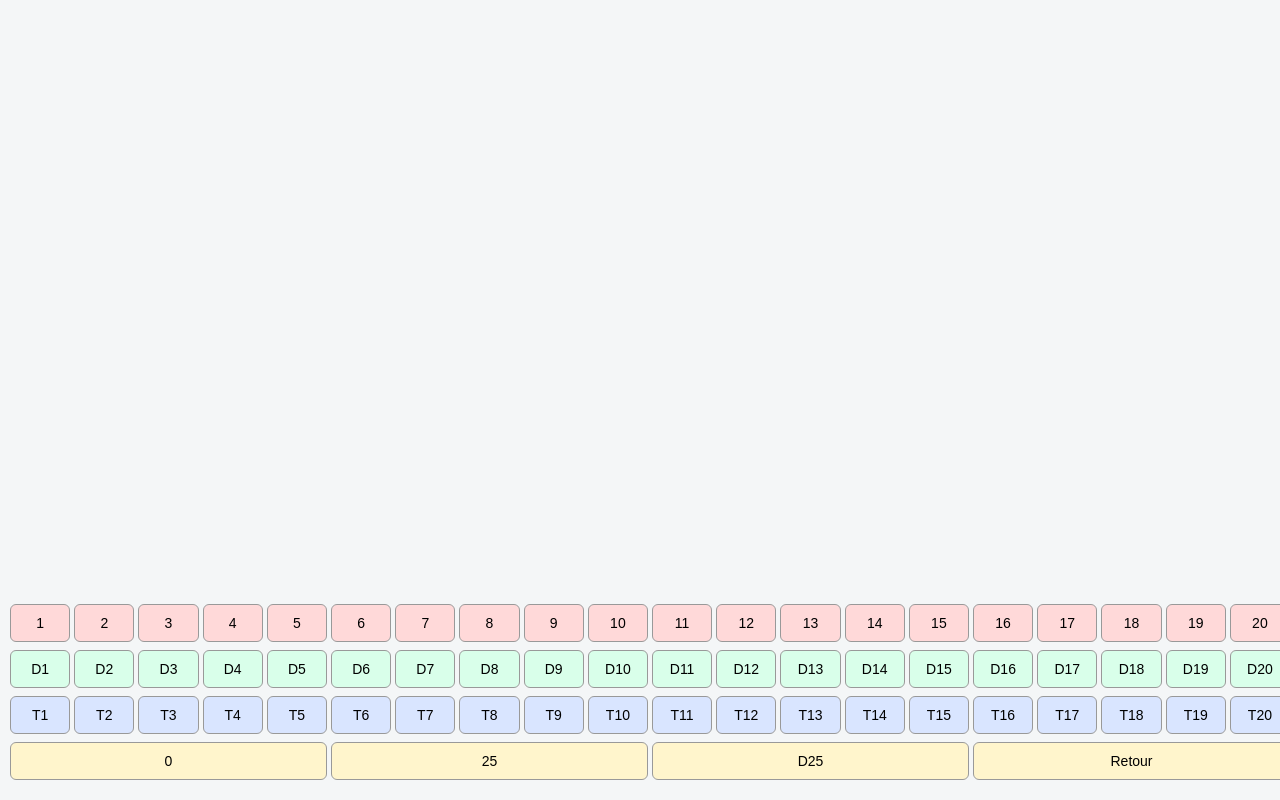
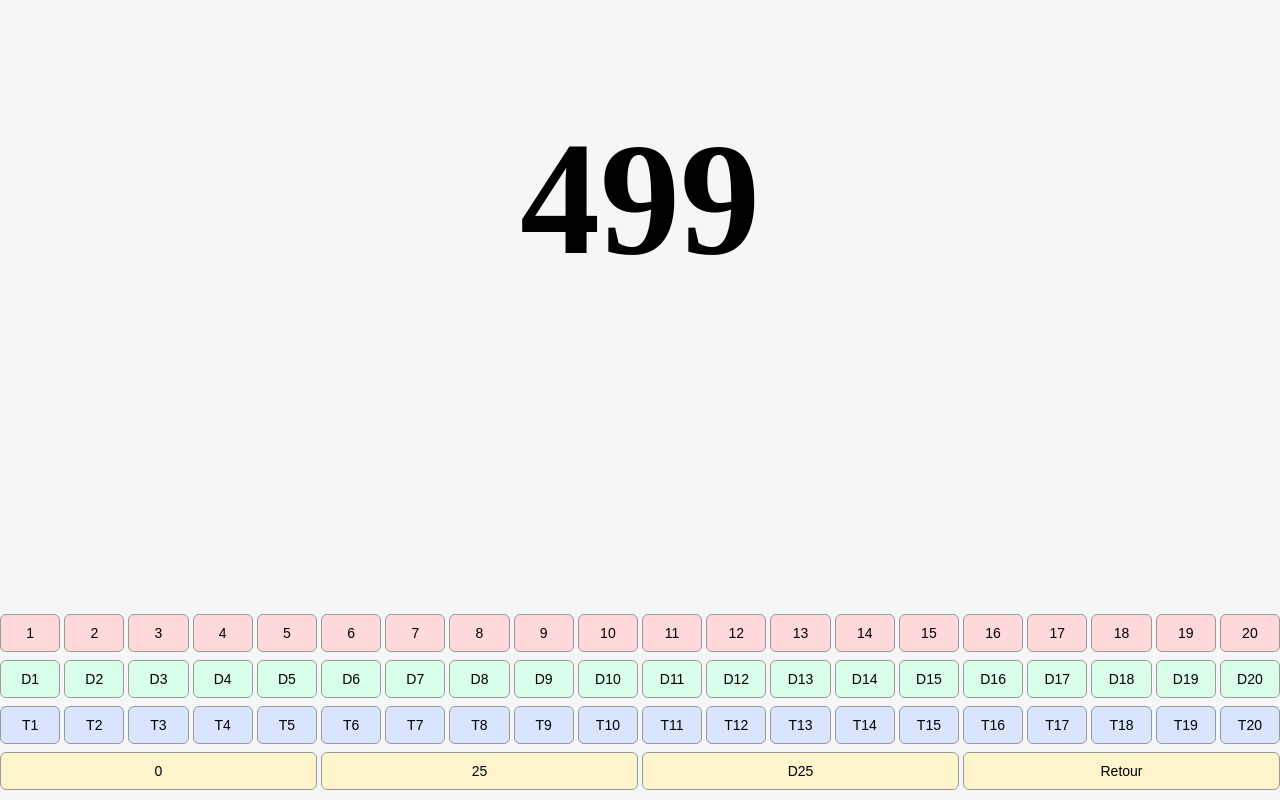
Before and after one commit to thomas-merlen/game-darts, a plain HTML site: page index.html in a window 1280 px wide. Both pictures are taken after a click on the button "D1". Drawn offline with Linux system fonts and the light colour scheme.

Commit message:
ajout gestion du score

```diff
--- a/index.html
+++ b/index.html
@@ -7,14 +7,56 @@
     <link rel="stylesheet" href="style.css">
 </head>
 <body>
-    <script src="script.js"></script>
+    <div class="joueurOn">
+        <h1 id="score">501</h1>
+    </div>
+
 
     <div class="grille">
-        <div class="ligne ligne4">
-            <button>0</button>
-            <button>25</button>
-            <button>D25</button>
-            <button>Retour</button>
+        <div class="ligne ligne1">
+            <button>1</button>
+            <button>2</button>
+            <button>3</button>
+            <button>4</button>
+            <button>5</button>
+            <button>6</button>
+            <button>7</button>
+            <button>8</button>
+            <button>9</button>
+            <button>10</button>
+            <button>11</button>
+            <button>12</button>
+            <button>13</button>
+            <button>14</button>
+            <button>15</button>
+            <button>16</button>
+            <button>17</button>
+            <button>18</button>
+            <button>19</button>
+            <button>20</button>
+        </div>
+
+        <div class="ligne ligne2">
+            <button>D1</button>
+            <button>D2</button>
+            <button>D3</button>
+            <button>D4</button>
+            <button>D5</button>
+            <button>D6</button>
+            <button>D7</button>
+            <button>D8</button>
+            <button>D9</button>
+            <button>D10</button>
+            <button>D11</button>
+            <button>D12</button>
+            <button>D13</button>
+            <button>D14</button>
+            <button>D15</button>
+            <button>D16</button>
+            <button>D17</button>
+            <button>D18</button>
+            <button>D19</button>
+            <button>D20</button>
         </div>
 
         <div class="ligne ligne3">
@@ -40,53 +82,15 @@
             <button>T20</button>
         </div>
 
-        <div class="ligne ligne2">
-            <button>D1</button>
-            <button>D2</button>
-            <button>D3</button>
-            <button>D4</button>
-            <button>D5</button>
-            <button>D6</button>
-            <button>D7</button>
-            <button>D8</button>
-            <button>D9</button>
-            <button>D10</button>
-            <button>D11</button>
-            <button>D12</button>
-            <button>D13</button>
-            <button>D14</button>
-            <button>D15</button>
-            <button>D16</button>
-            <button>D17</button>
-            <button>D18</button>
-            <button>D19</button>
-            <button>D20</button>
-        </div>
-
-        <div class="ligne ligne1">
-            <button>1</button>
-            <button>2</button>
-            <button>3</button>
-            <button>4</button>
-            <button>5</button>
-            <button>6</button>
-            <button>7</button>
-            <button>8</button>
-            <button>9</button>
-            <button>10</button>
-            <button>11</button>
-            <button>12</button>
-            <button>13</button>
-            <button>14</button>
-            <button>15</button>
-            <button>16</button>
-            <button>17</button>
-            <button>18</button>
-            <button>19</button>
-            <button>20</button>
+        <div class="ligne ligne4">
+            <button>0</button>
+            <button>25</button>
+            <button>D25</button>
+            <button>Retour</button>
         </div>
     </div>
 
 
+    <script src="script.js"></script>
 </body>
 </html>
--- a/script.js
+++ b/script.js
@@ -0,0 +1,37 @@
+
+let scoreElem = document.getElementById("score");
+let score = 501;
+
+document.querySelectorAll("button").forEach(button => {
+    button.addEventListener("click", () => {
+        let value = button.textContent;
+
+        if (value === "Retour") {
+            alert("test");
+        }
+
+        let points = parseValue(value);
+
+        if (score - points >= 0) {
+            score -= points;
+            scoreElem.textContent = score;
+        }
+    });
+});
+
+function parseValue(text) {
+    if (!isNaN(text)) {
+        return parseInt(text);
+    }
+
+    if (text.startsWith("D")) {
+        let base = parseInt(text.substring(1));
+        return base * 2;
+    }
+
+    if (text.startsWith("T")) {
+        let base = parseInt(text.substring(1));
+        return base * 3;
+    }
+
+}
--- a/style.css
+++ b/style.css
@@ -2,29 +2,23 @@ body{
     background-color: #f4f6f7;
 }
 
-/* Conteneur général en bas de page */
-.grille {
+.grille{
     position: fixed;
-    bottom: 20px;
+    bottom: 10px;
     left: 0;
     width: 100%;
     display: flex;
-    flex-direction: column-reverse;
+    flex-direction: column;
     gap: 8px;
-    padding: 0 10px;
 }
 
-/* Une ligne = grille 20 colonnes */
-.ligne {
+.ligne{
     display: grid;
     grid-template-columns: repeat(20, 1fr);
     gap: 4px;
 }
 
-
-
-/* Style des boutons */
-.ligne button {
+.ligne button{
     padding: 10px 0;
     background-color: #e6e6e6;
     border: 1px solid #999;
@@ -34,25 +28,26 @@ body{
     transition: 0.2s;
 }
 
-/* Effet hover */
-.ligne button:hover {
+.ligne button:hover{
     background-color: #d0d0d0;
 }
 
-/* Effet click */
-.ligne button:active {
+.ligne button:active{
     transform: scale(0.95);
 }
 
-.ligne4 {
+.ligne4{
     display: grid;
     grid-template-columns: repeat(4, 1fr);
     gap: 4px;
 }
 
+.ligne1 button{ background-color: #ffd9d9; }
+.ligne2 button{ background-color: #d9ffea; }
+.ligne3 button{ background-color: #d9e5ff; }
+.ligne4 button{ background-color: #fff5cc; }
 
-/* Couleurs personnalisées par ligne */
-.ligne1 button { background-color: #ffd9d9; }
-.ligne2 button { background-color: #d9ffea; }
-.ligne3 button { background-color: #d9e5ff; }
-.ligne4 button { background-color: #fff5cc; }
+h1{
+    text-align: center;
+    font-size: 10em;
+}
```
